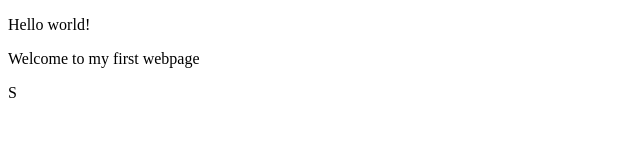
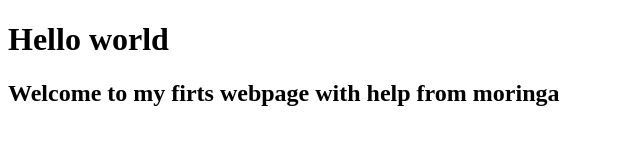
Before and after one commit to justkhalif/new-webpage, a plain HTML site: page my-first-webpage.html in a window 1280 px wide. Shown: the whole page, without its empty margins (0-640 px from the left). Drawn offline with Linux system fonts and the light colour scheme.

```diff
--- a/my-first-webpage.html
+++ b/my-first-webpage.html
@@ -4,12 +4,11 @@
     <meta charset="UTF-8">
     <meta http-equiv="X-UA-Compatible" content="IE=edge">
     <meta name="viewport" content="width=device-width, initial-scale=1.0">
-    <title>My firts Webpage</title>
-
+    <title>MY FIRST WEBPAGE</title>
 </head>
-<p>Hello world!</p>
-<p>Welcome to my first webpage</p>
+<h1>Hello world</h1>
+<h2>Welcome to my firts webpage with help from moringa</h2>
 <body>
 
 </body>
-</html>S
+</html>
```
